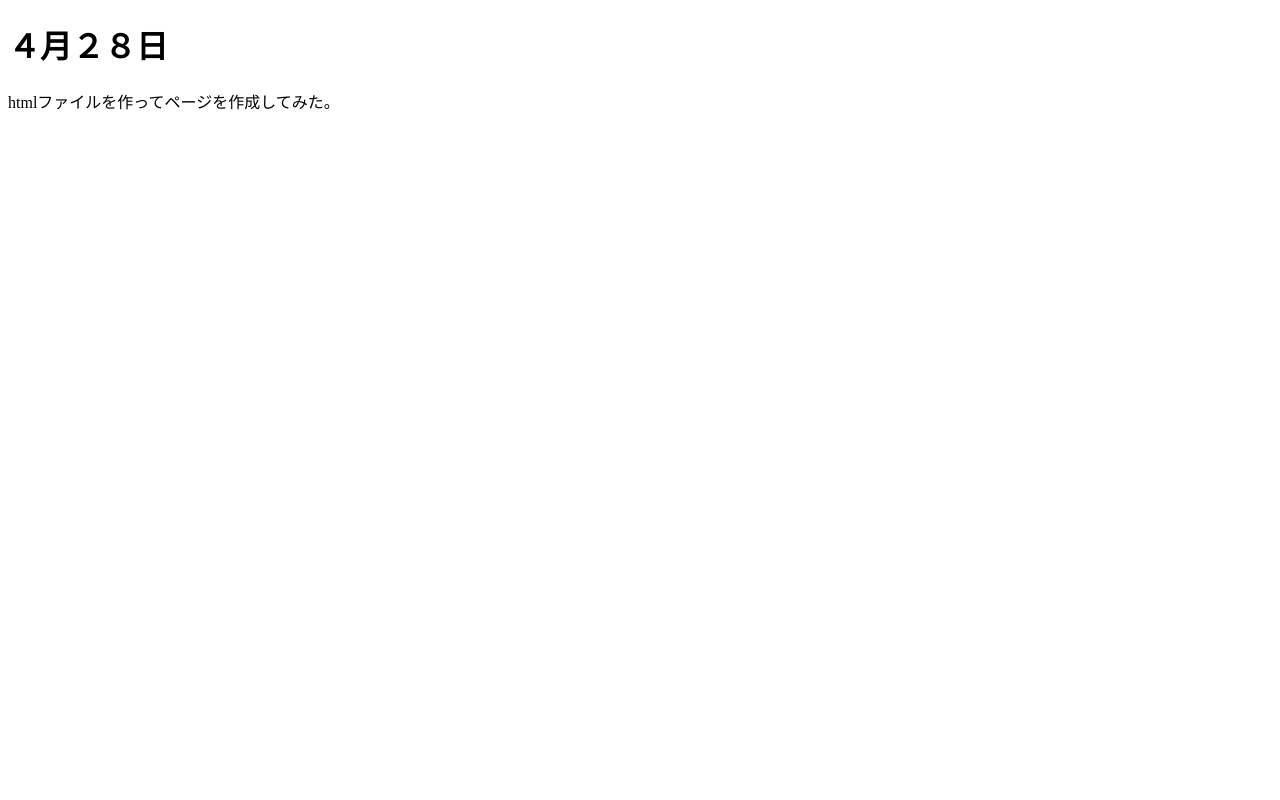
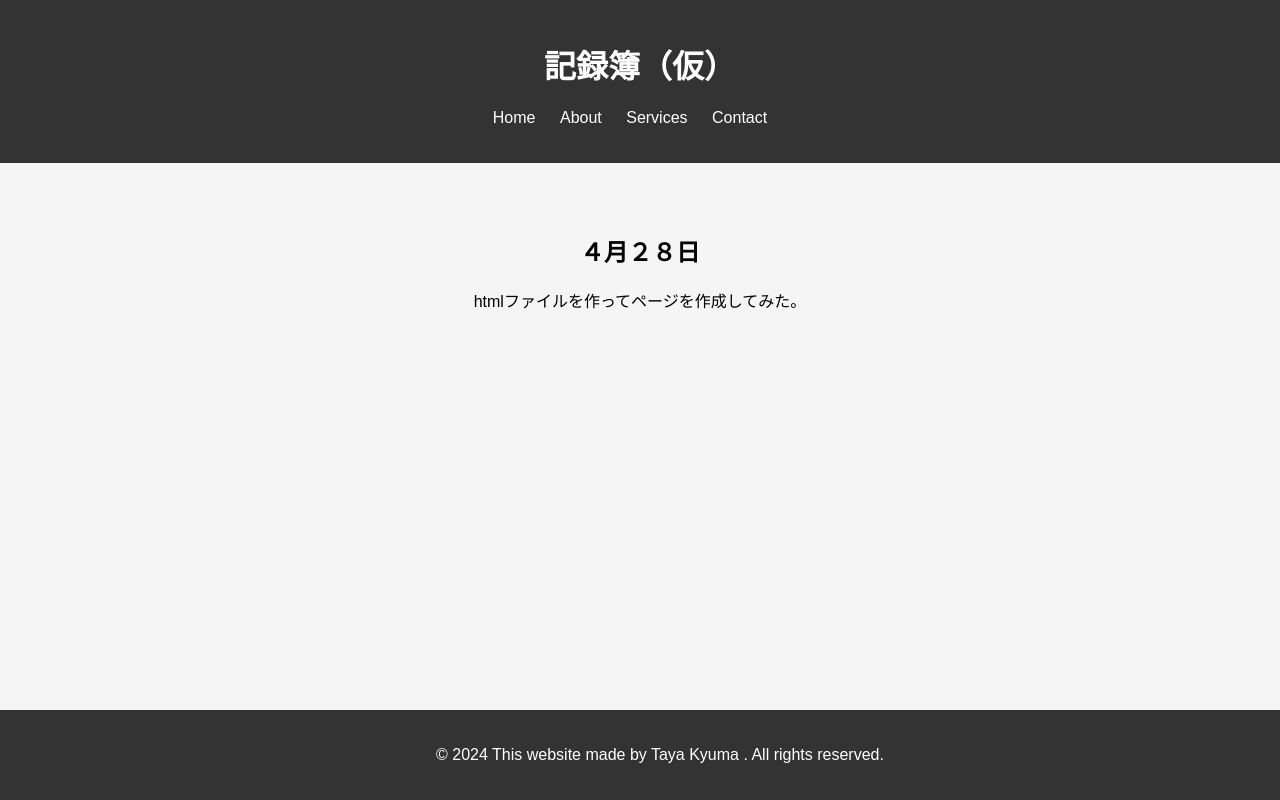
Before and after one commit to ty0401/ty0401.github.io, a plain HTML site: page md-428.html in a window 1280 px wide. Drawn offline with Linux system fonts and the light colour scheme.

Commit message:
Update md-428.html

```diff
--- a/md-428.html
+++ b/md-428.html
@@ -1,11 +1,31 @@
 <!DOCTYPE html>
-<html>
+<html lang="jp">
 <head>
     <meta charset="UTF-8">
+    <meta name="viewport" content="width=device-width, initial-scale=1.0">
     <title>diary</title>
+    <link rel="stylesheet" href="styles.css">
 </head>
 <body>
+    <header>
+        <h1>記録簿（仮）</h1>
+        <nav>
+            <ul>
+                <li><a href="index.html">Home</a></li>
+                <li><a href="#">About</a></li>
+                <li><a href="#">Services</a></li>
+                <li><a href="#">Contact</a></li>
+            </ul>
+        </nav>
+    </header>
+
+    <section id="main-content">
         <h1>４月２８日</h1>
         <p>htmlファイルを作ってページを作成してみた。</p>
+    </section>
+
+    <footer>
+        <p>&copy; 2024 This website made by Taya Kyuma . All rights reserved.</p>
+    </footer>
 </body>
 </html>
```
Lines whose indentation alone changed are shown as unchanged.
